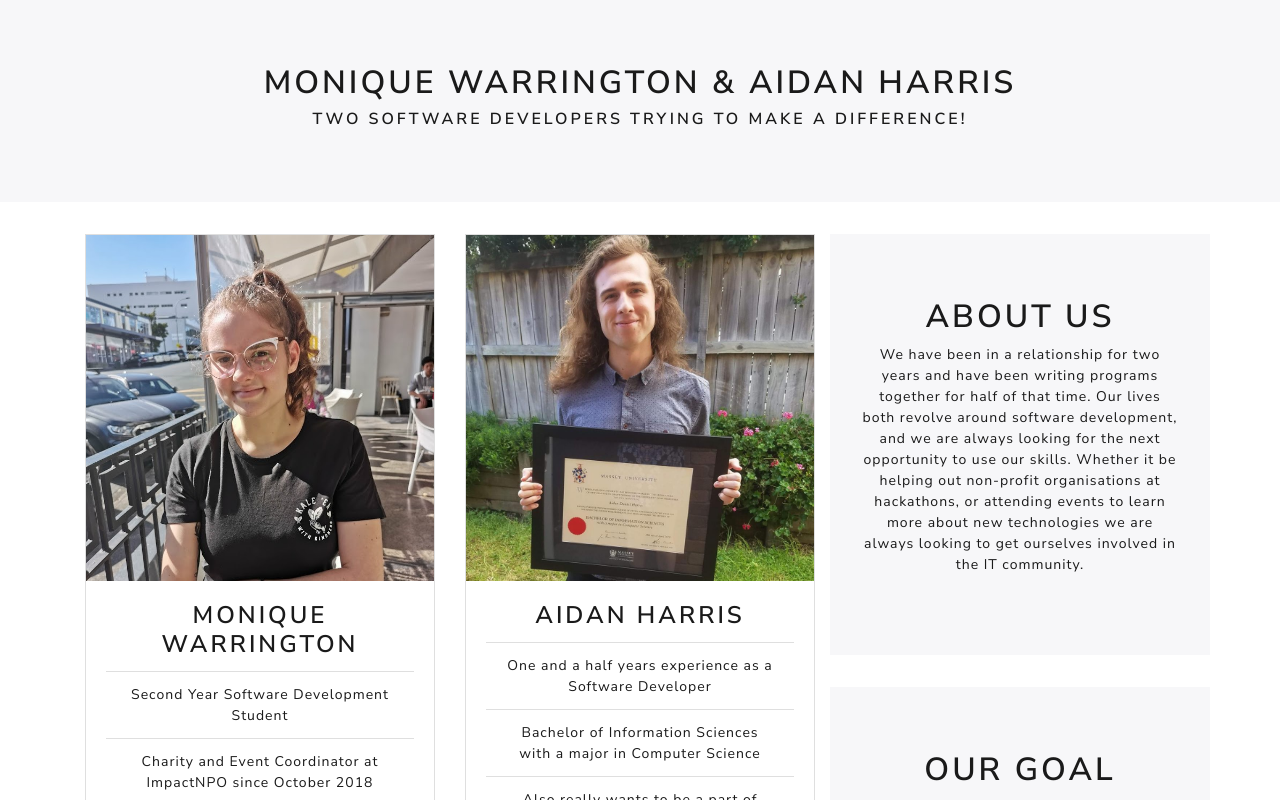
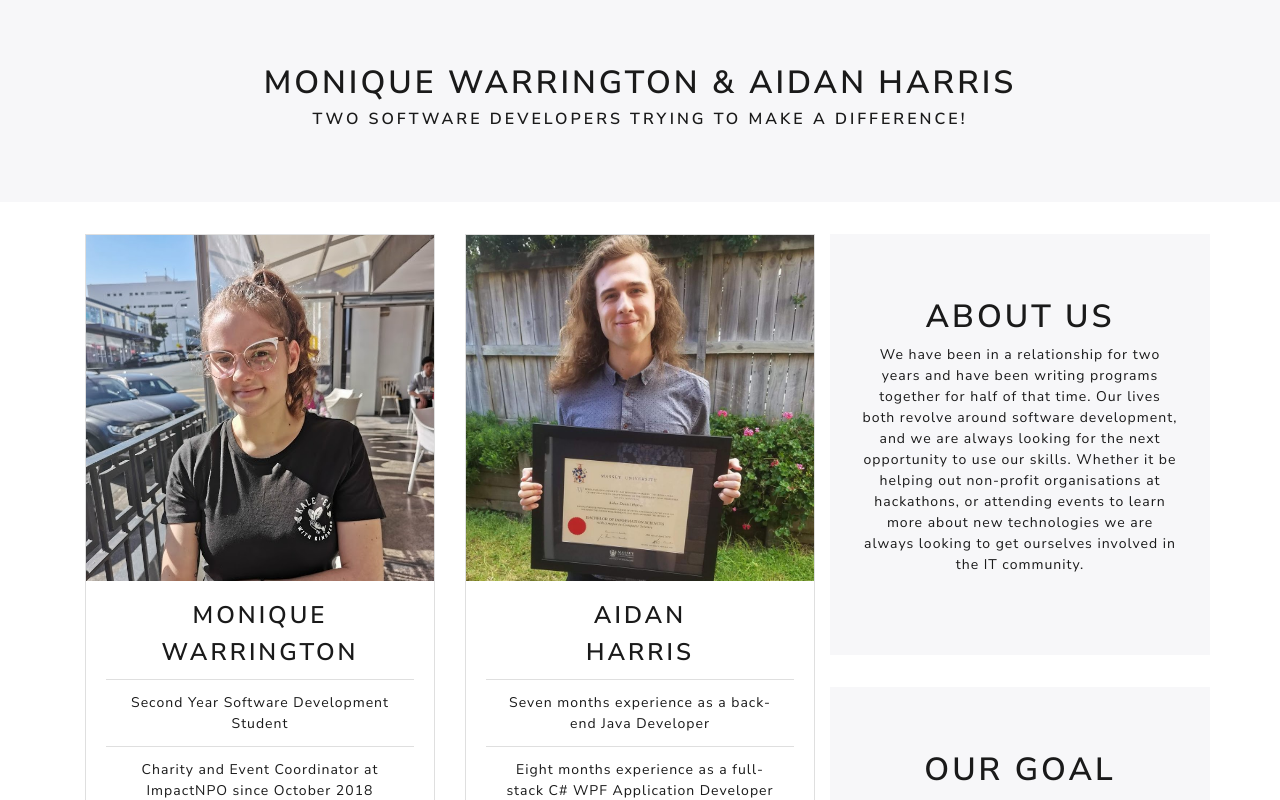
Before and after one commit to MoniqueWarrington/Datacomp2019, a React (Create React App) app: page / in a window 1280 px wide. Shown: the top 800 px of the page. Built offline with nearby package versions, Linux system fonts and the light colour scheme.

Commit message:
Added a new list item to the Aidan Card. Put first and last names in separate h3 elements.
Cropped photo so that it isn't as stretched

```diff
--- a/src/components/Card/Cards.js
+++ b/src/components/Card/Cards.js
@@ -14,7 +14,7 @@ function Cards() {
       <Card style={{ width: '18rem' }}>
         <Card.Img variant="top" src={MoniqueCardImg} />
         <Card.Body>
-          <Card.Title><h3>Monique Warrington</h3></Card.Title>
+          <Card.Title><h3>Monique</h3><h3>Warrington</h3></Card.Title>
           <ListGroup variant="flush">
             <ListGroup.Item>Second Year Software Development Student</ListGroup.Item>
             <ListGroup.Item>Charity and Event Coordinator at ImpactNPO since October 2018</ListGroup.Item>
@@ -32,9 +32,10 @@ function Cards() {
       <Card style={{ width: '18rem' }}>
         <Card.Img variant="top" src={AidanCard} />
         <Card.Body>
-          <Card.Title><h3>Aidan Harris</h3></Card.Title>
+          <Card.Title ><h3>Aidan</h3><h3>Harris</h3></Card.Title>
           <ListGroup variant="flush">
-            <ListGroup.Item>One and a half years experience as a Software Developer</ListGroup.Item>
+            <ListGroup.Item>Seven months experience as a back-end Java Developer</ListGroup.Item>
+            <ListGroup.Item>Eight months experience as a full-stack C# WPF Application Developer</ListGroup.Item>
             <ListGroup.Item>Bachelor of Information Sciences with a major in Computer Science</ListGroup.Item>
             <ListGroup.Item>Also really wants to be a part of DataComp Talent-X 2019</ListGroup.Item>
             <ListGroup.Item>
```
Also changed, not shown: src/static/img/WAInotTeam.jpeg.
